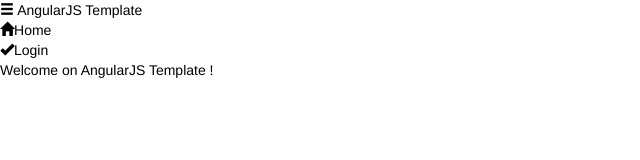
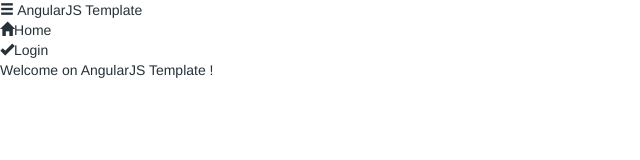
Before and after one commit to lp1dev/angular-template, a website: page src/index.html in a window 1280 px wide. Shown: the whole page, without its empty margins (0-640 px from the left). Drawn offline with nearby package versions, Linux system fonts and the light colour scheme; some packages are replaced by stand-ins of ours; files that its build step writes are made by us from their sources; a script that the page names is missing.

Commit message:
Changed text color

```diff
--- a/src/sass/app-theme-dark.scss
+++ b/src/sass/app-theme-dark.scss
@@ -10,7 +10,7 @@
 $app-color-800: #37474F;
 $app-color-900: #263238;
 // App Colors
-$app-primary-text-color: #000;
+$app-primary-text-color: $app-color-900;
 $app-secondary-text-color: #fff;
 $app-main-color: $app-color-500;
 $app-background-color: #FFFFFF;
--- a/src/sass/app.scss
+++ b/src/sass/app.scss
@@ -5,6 +5,7 @@
 $app-font-size-small: 12px;
 $app-padding: 15px;
 $app-shadow: 0 3px 6px rgba(0,0,0,0.16), 0 3px 6px rgba(0,0,0,0.23);
+$app-stronger-shadow: 0 19px 38px rgba(0,0,0,0.30), 0 15px 12px rgba(0,0,0,0.22);
 $app-shadow-color: rgba(0, 0, 0, 0.24);
 $app-active-shadow-color: #fff;
 $app-header-height: 50px;
```
